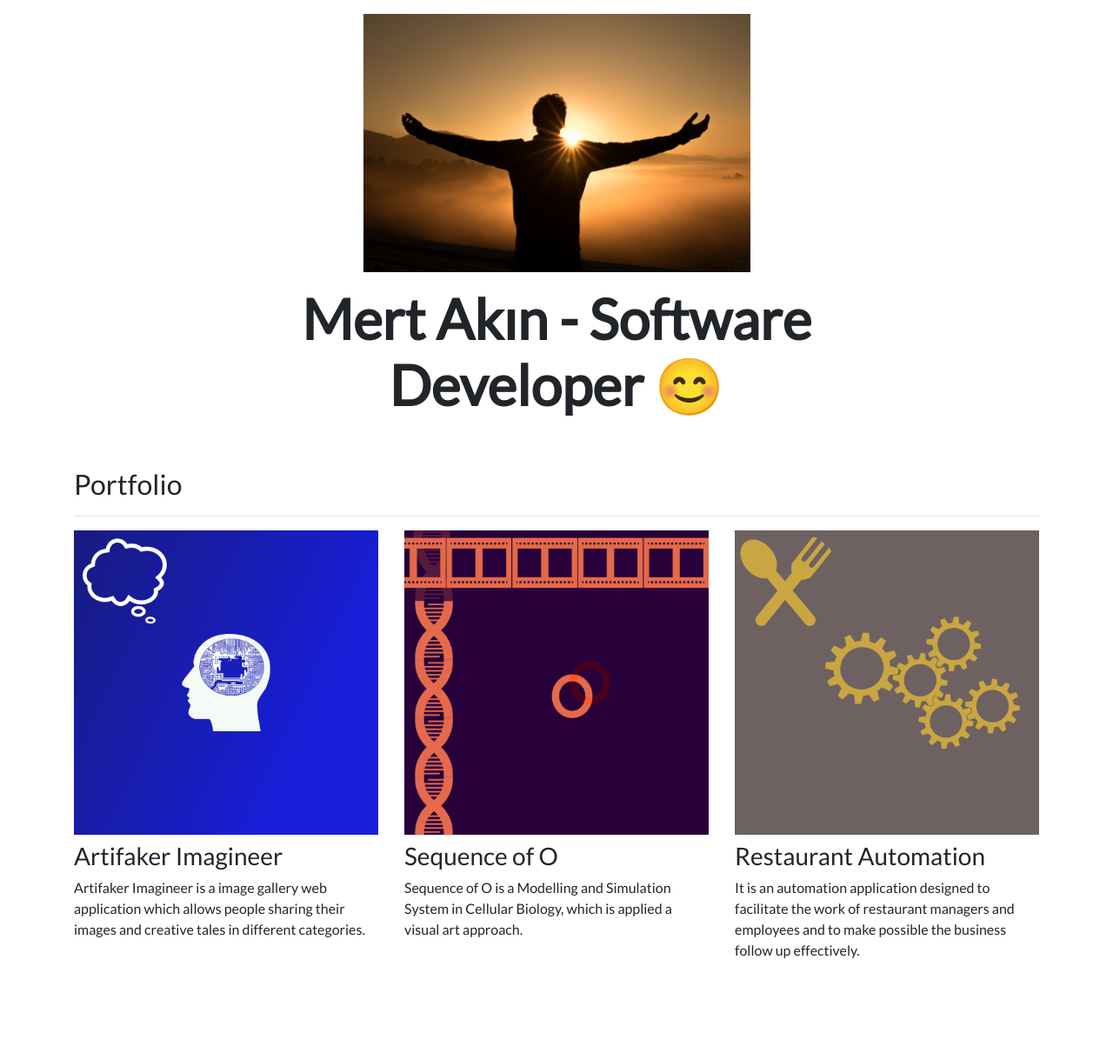
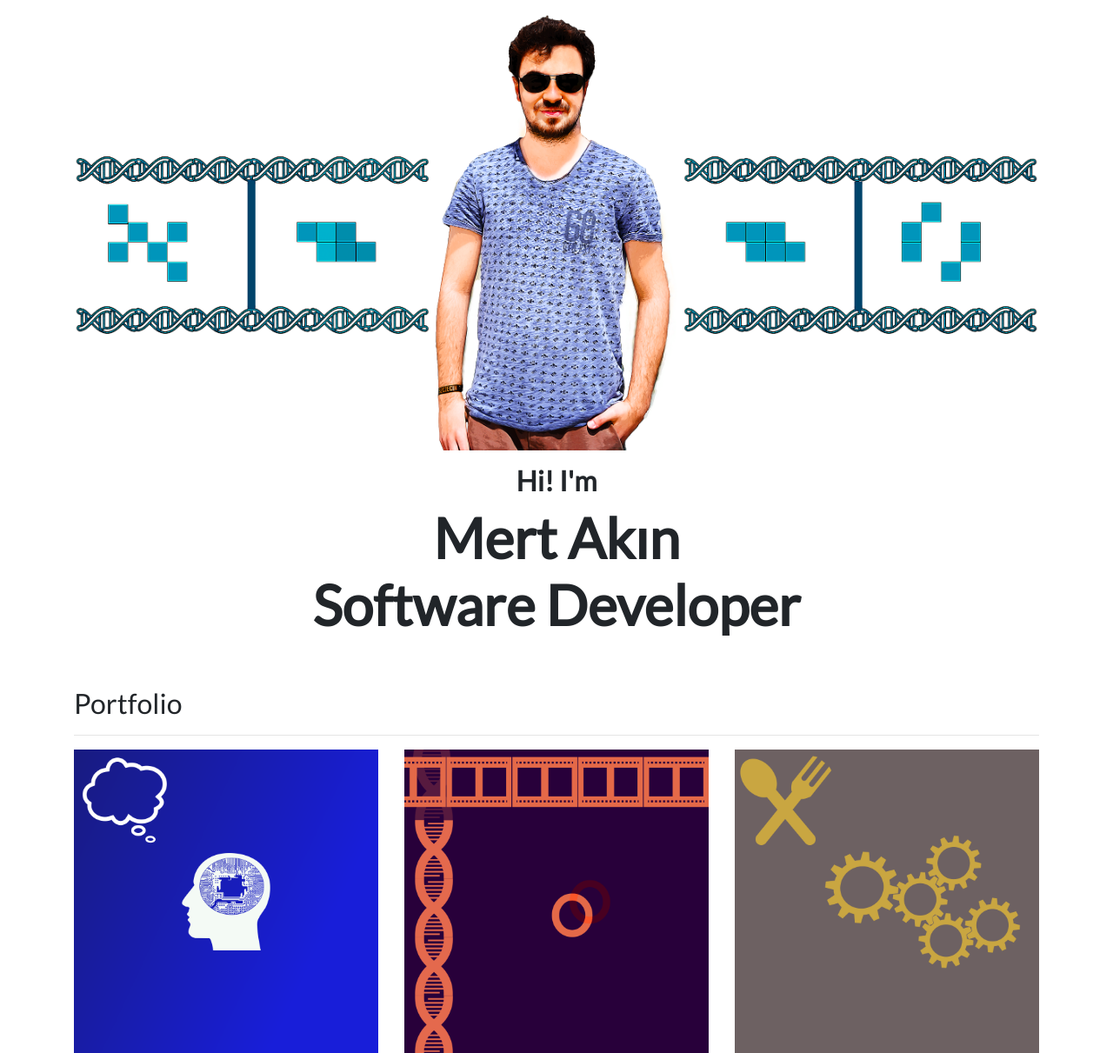
Before and after one commit to mertakin/personal-website, a Django app: page / in a window 1280 px wide. Shown: the part 56-1267 px from the top of the page at 87% size. Before the commit the page ends 1158 px from the top, so only its background shows below. Run offline with Django 3.2, Linux system fonts and the light colour scheme; data comes from the database, SQL or seed files in the repository; both versions use the stored data as it was after the commit; some libraries are stand-ins or nearby versions.

Commit message:
minor changes

```diff
--- a/portfolio/templates/portfolio/base.html
+++ b/portfolio/templates/portfolio/base.html
@@ -33,7 +33,7 @@
       <div class="collapse navbar-collapse text-center" id="navbarNav">
         <ul class="navbar-nav ml-auto">
           <li class="nav-item">
-            <a class="nav-link" href="{% static "portfolio/resume.pdf" %}">Resume</a>
+            <a class="nav-link" href="{% static "portfolio/resume.pdf" %}" target="_blank">Resume</a>
           </li>
           <li class="nav-item">
             <a class="nav-link" href="https://www.linkedin.com/in/mert-akin/" target="_blank">LinkedIn</a>
--- a/portfolio/templates/portfolio/home.html
+++ b/portfolio/templates/portfolio/home.html
@@ -5,14 +5,15 @@
 {% block content %}
 
 <div class="row justify-content-center my-3">
-  <div class="col-5">
-    <img src="{% static 'portfolio/person.jpg' %}" class="img-fluid">
+  <div class="col-md">
+    <img src="{% static 'portfolio/person.png' %}" class="img-fluid">
   </div>
 </div>
 
 <div class="row justify-content-center mb-3">
   <div class="col-md-9 text-center">
-    <h1 id="hometext" class="font-weight-bold">Mert Akın - Software Developer 😊</h1>
+    <h2 class="font-weight-bold"> Hi! I'm </h2>
+    <h1 id="hometext" class="font-weight-bold">Mert Akın <br> Software Developer</h1>
   </div>
 </div>
 
```
Also changed, not shown: db.sqlite3, media/portfolio/images/imagineer-cover-1.png (added), media/portfolio/images/restaurant-1.png (added), media/portfolio/images/soo-cover-1.png (added), portfolio/static/portfolio/person.jpg (deleted), portfolio/static/portfolio/person.png (added).
